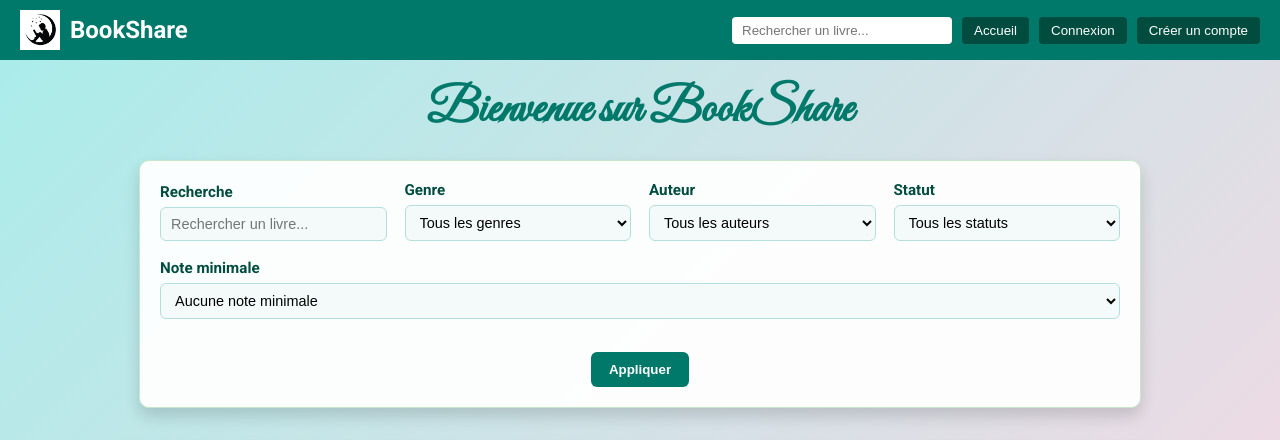
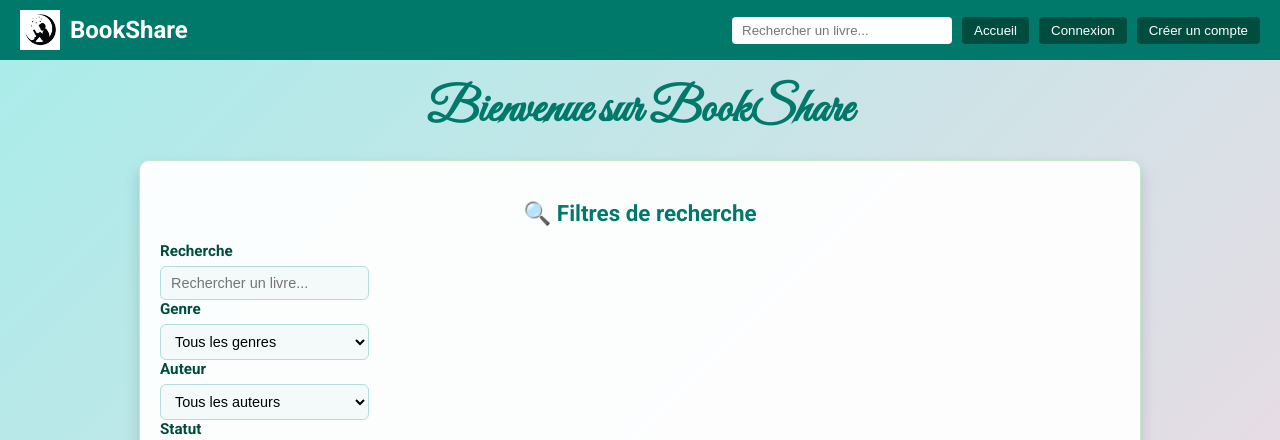
Before and after one commit to alissonpinault/BookShare, a PHP site: page /index.php in a window 1280 px wide. Shown: the top 440 px of the page. Run offline with PHP 8.4, Linux system fonts and the light colour scheme; data comes from the database, SQL or seed files in the repository.

Commit message:
filtres style

```diff
--- a/index.php
+++ b/index.php
@@ -188,6 +188,14 @@ h1 {
 }
 
 /* === Carte filtres === */
+.filters-title {
+    text-align: center;
+    font-size: 1.4em;
+    margin-bottom: 15px;
+    color: #00796b;
+    font-weight: 700;
+}
+
 .filters-panel {
     background: rgba(255, 255, 255, 0.95);
     border-radius: 10px;
@@ -200,21 +208,23 @@ h1 {
 
 .filters-form {
     display: flex;
-    flex-wrap: wrap;
+    flex-wrap: wrap;      /* permet de passer en colonne sur petit écran */
     gap: 18px;
-    justify-content: space-between;
+    justify-content: flex-start; /* aligne tous les filtres sur une ligne */
     align-items: flex-end;
 }
 
+
 .filters-form label {
-    flex: 1;
-    min-width: 180px;
+    flex: 0 0 auto;      /* chaque filtre garde sa largeur naturelle */
+    min-width: 160px;    /* réduit un peu la largeur minimale */
     display: flex;
     flex-direction: column;
     font-weight: 600;
     color: #004d40;
     font-size: 0.95em;
 }
+
 
 .filters-form select,
 .filters-form input[type="text"] {
@@ -419,7 +429,9 @@ h1 {
 
 <div class="filters-wrapper">
     <div id="filters-panel" class="filters-panel">
+        <h2 class="filters-title">🔍 Filtres de recherche</h2>
         <form method="get" action="index.php" class="filters-form">
+            <div class="filters-row">
                 <label for="filter-search">Recherche
                     <input type="text" id="filter-search" name="q" value="<?= htmlspecialchars($q) ?>" placeholder="Rechercher un livre...">
                 </label>
@@ -454,6 +466,7 @@ h1 {
                         <?php endfor; ?>
                     </select>
                 </label>
+            </div>
             <div class="filters-actions">
                 <button type="submit">Appliquer</button>
             </div>
```
Lines whose indentation alone changed are shown as unchanged.
